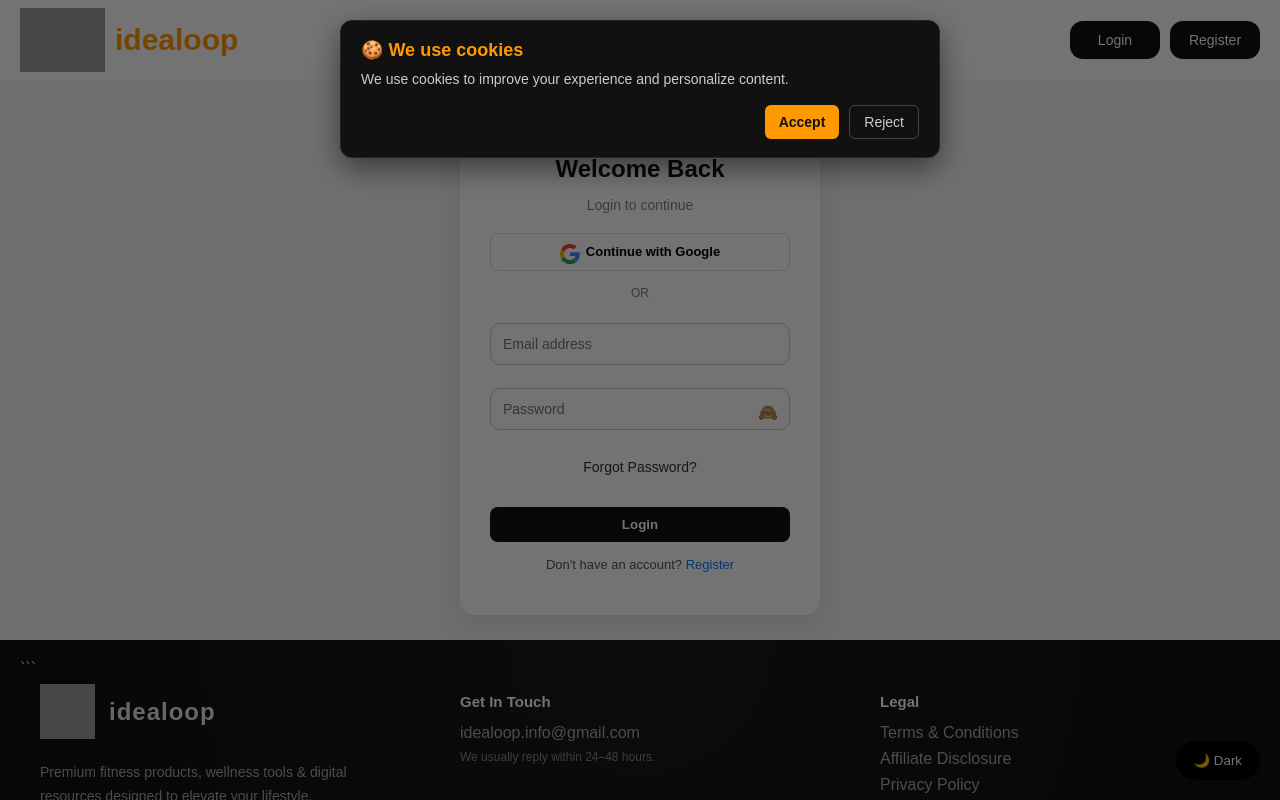
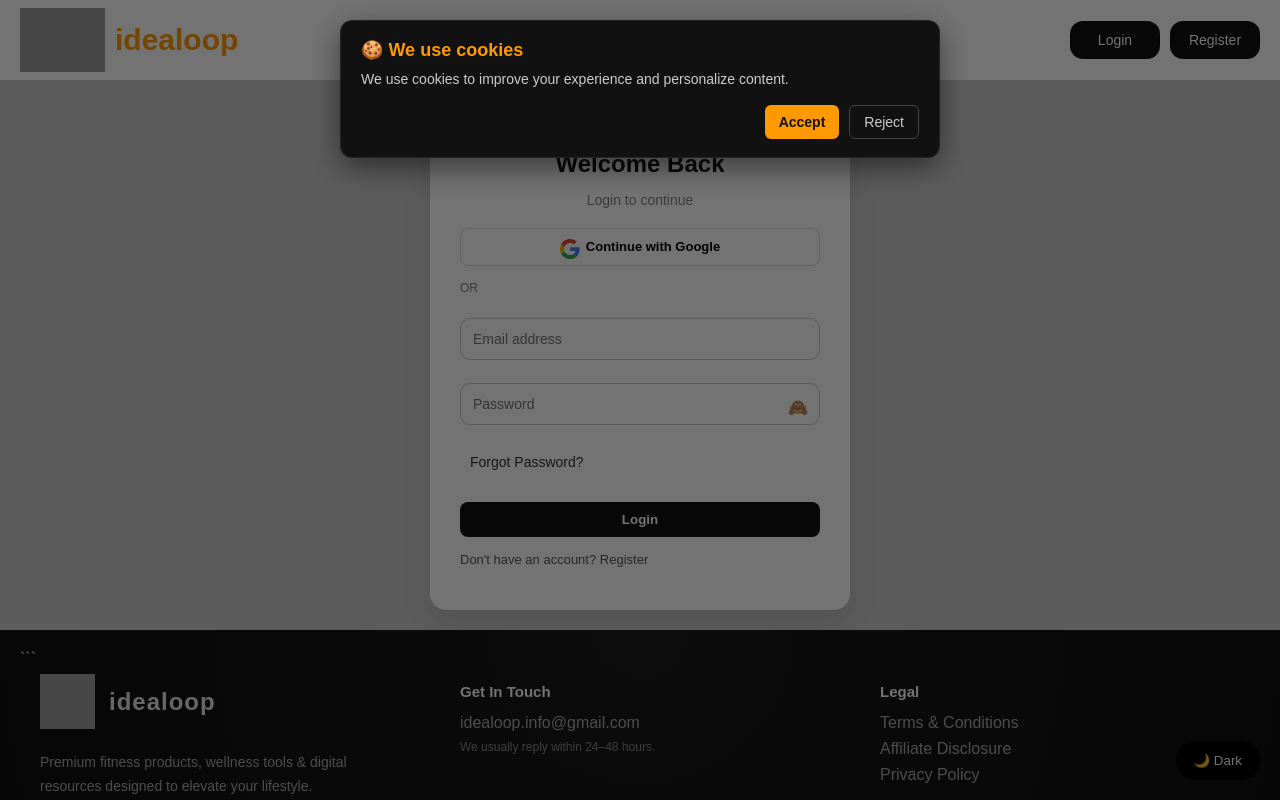
Before and after one commit to idealoopinfo-ui/idealoopnew, a React (Vite) app: page /login in a window 1280 px wide. Shown: the top 800 px of the page. Built offline with nearby package versions, Linux system fonts and the light colour scheme; no server answers; grey boxes are pictures that could not be loaded.

Commit message:
Your commit message

```diff
--- a/src/pages/BlogPostPage/BlogPostPage.css
+++ b/src/pages/BlogPostPage/BlogPostPage.css
@@ -1,5 +1,5 @@
 /* =========================
-   LOADER
+   LOADER - BLOG DETAIL PAGE
 ========================= */
 .loader-container {
     height: 100vh;
@@ -28,11 +28,10 @@
   /* =========================
      BLOG PAGE
   ========================= */
-  .blog-container {
-    max-width: 1000px;   /* tighter layout */
-    margin: 0 auto;
-    padding: 0 10px;
-    gap: 15px;           /* reduced spacing */
+  .post-container {
+    max-width: 900px;
+    margin: 60px auto;
+    padding: 0 20px 60px;
   }
 
   /* TITLE */
--- a/src/pages/Home/Home.css
+++ b/src/pages/Home/Home.css
@@ -16,6 +16,7 @@ HERO SECTION
 ========================= */
 .hero {
   min-height: 45vh;
+
   background:
     linear-gradient(rgba(0,0,0,0.55), rgba(0,0,0,0.55)),
     url("https://bykkbdkowxocrfucxlhd.supabase.co/storage/v1/object/public/personal/1f1ccea0-bfdf-4096-9886-fc7720a77ae1.png");
@@ -25,12 +26,18 @@ HERO SECTION
 
   display: flex;
   flex-direction: column;
-  align-items: center;
-  justify-content: center;
 
-  text-align: center;
-  padding: 30px 20px;
+  justify-content: flex-start;  /* 👈 move UP */
+  align-items: flex-start;      /* 👈 move LEFT */
+
+  text-align: left;
+  padding: 60px;
+
   color: white;
+}
+.hero h1,
+.hero p {
+  line-height: 1.0;
 }
 
 /* =========================
--- a/src/pages/Login/Login.css
+++ b/src/pages/Login/Login.css
@@ -2,37 +2,45 @@
    LOGIN PAGE
 ========================= */
 .login-container {
-    min-height: 70vh;
+    min-height: 60vh;
 
     display: flex;
     justify-content: center;
     align-items: center;
 
     background: #f4f6f9;
-    padding: 20px;
+    padding: 10px;
   }
 
   /* =========================
      LOGIN CARD
   ========================= */
+  /* FULL PAGE CENTER WRAPPER */
+.login-wrapper {
+  min-height: 60vh;
+  display: flex;
+  justify-content: center;   /* center horizontally */
+  align-items: center;       /* center vertically */
+  padding: 20px 20px;        /* top + bottom space */
+  box-sizing: border-box;
+  background:  #ccc;;
+}
+
+/* LOGIN CARD */
 .login-card {
   width: 100%;
-    max-width: 360px;
-
-    background: white;
-
+  max-width: 420px;
+  background: #ffffff;
+  border-radius: 16px;
   padding: 30px;
-    border-radius: 14px;
-
-    box-shadow: 0 10px 30px rgba(0, 0, 0, 0.1);
-
-    text-align: center;
+  box-shadow: 0 10px 30px rgba(0,0,0,0.1);
 }
 
   /* TITLE */
 .login-card h2 {
   margin-bottom: 5px;
   color: #111;
+  text-align: center;
 }
 
 /* SUBTITLE */
@@ -40,6 +48,7 @@
   font-size: 14px;
   color: gray;
   margin-bottom: 20px;
+  text-align: center;
 }
 
   /* =========================
@@ -208,32 +217,46 @@
     text-decoration: underline;
   }
 
+  .register-text span {
+    cursor: pointer;
+    transition: all 0.2s ease;
+  }
+
+  /* Hover effect */
+  .register-text span:hover {
+    color: #ff6b00;   /* you can change to your brand color */
+    text-decoration: underline;
+  }
+
   /* =========================
      TOAST MESSAGE
   ========================= */
-  .toast-message {
+  .message {
     position: fixed;
-
     top: 20px;
     right: 20px;
 
-    background: #16a34a;
+    background: #28a745;
     color: white;
+    padding: 10px 16px;
+    border-radius: 8px;
 
-    padding: 14px 20px;
-
-    border-radius: 12px;
-
-    font-size: 14px;
-    font-weight: 600;
-
-    box-shadow: 0 8px 20px rgba(0, 0, 0, 0.15);
-
-    z-index: 999;
+    z-index: 9999;
+    box-shadow: 0 5px 15px rgba(0,0,0,0.2);
 
     animation: slideIn 0.3s ease;
   }
 
+  @keyframes slideIn {
+    from {
+      transform: translateX(100%);
+      opacity: 0;
+    }
+    to {
+      transform: translateX(0);
+      opacity: 1;
+    }
+  }
   /* =========================
      ANIMATION
   ========================= */
--- a/src/pages/Login/Login.jsx
+++ b/src/pages/Login/Login.jsx
@@ -23,7 +23,7 @@ export default function Login() {
 const [loading, setLoading] = useState(false);
 
 /* =========================
-     LOGIN FUNCTION
+LOGIN FUNCTION (FIXED)
 ========================= */
 const handleLogin = async (e) => {
 e.preventDefault();
@@ -31,7 +31,7 @@ export default function Login() {
 setLoading(true);
 setMessage("");
 
-    const { error } = await supabase.auth.signInWithPassword({
+const { data, error } = await supabase.auth.signInWithPassword({
   email,
   password,
 });
@@ -43,12 +43,27 @@ export default function Login() {
   return;
 }
 
+/* ✅ SESSION FIX START */
+const session = data?.session;
+
+if (!session || !session.access_token) {
+  setMessage("Login failed: Session not created");
+  setLoading(false);
+  return;
+}
+
+console.log("LOGIN SESSION:", session);
+/* ✅ SESSION FIX END */
+
 /* SUCCESS */
 setMessage("✅ Login successful!");
 
+setLoading(false);
+
+/* 🔥 small delay ensures JWT is stored properly */
 setTimeout(() => {
   navigate("/");
-    }, 1200);
+}, 800);
 };
 
 /* =========================
@@ -86,12 +101,10 @@ export default function Login() {
 };
 
 return (
-    <div className="login-container">
-      {/* MESSAGE */}
+<div className="login-wrapper">
+
 {message && (
-        <div className="toast-message">
-          {message}
-        </div>
+<div className="message">{message}</div>
 )}
 
   <div className="login-card">
@@ -108,44 +121,20 @@ export default function Login() {
       onClick={handleGoogleLogin}
     >
       <span className="google-icon">
-            <svg
-              width="20"
-              height="20"
-              viewBox="0 0 48 48"
-            >
-              <path
-                fill="#EA4335"
-                d="M24 9.5c3.54 0 6.71 1.22 9.21 3.6l6.85-6.85C35.98 2.69 30.41 0 24 0 14.62 0 6.51 5.38 2.56 13.22l7.98 6.2C12.43 13.21 17.74 9.5 24 9.5z"
-              />
-
-              <path
-                fill="#4285F4"
-                d="M46.98 24.55c0-1.57-.15-3.09-.38-4.55H24v9.02h12.94c-.58 2.96-2.26 5.48-4.78 7.18l7.73 6c4.51-4.18 7.09-10.36 7.09-17.65z"
-              />
-
-              <path
-                fill="#FBBC05"
-                d="M10.54 28.43a14.5 14.5 0 0 1 0-9.02l-7.98-6.2A24 24 0 0 0 0 24c0 3.88.93 7.54 2.56 10.79l7.98-6.36z"
-              />
-
-              <path
-                fill="#34A853"
-                d="M24 48c6.41 0 11.8-2.1 15.73-5.7l-7.73-6c-2.15 1.45-4.92 2.3-8 2.3-6.26 0-11.57-3.71-13.46-9.09l-7.98 6.36C6.51 42.62 14.62 48 24 48z"
-              />
+        <svg width="20" height="20" viewBox="0 0 48 48">
+          <path fill="#EA4335" d="M24 9.5c3.54 0 6.71 1.22 9.21 3.6l6.85-6.85C35.98 2.69 30.41 0 24 0 14.62 0 6.51 5.38 2.56 13.22l7.98 6.2C12.43 13.21 17.74 9.5 24 9.5z"/>
+          <path fill="#4285F4" d="M46.98 24.55c0-1.57-.15-3.09-.38-4.55H24v9.02h12.94c-.58 2.96-2.26 5.48-4.78 7.18l7.73 6c4.51-4.18 7.09-10.36 7.09-17.65z"/>
+          <path fill="#FBBC05" d="M10.54 28.43a14.5 14.5 0 0 1 0-9.02l-7.98-6.2A24 24 0 0 0 0 24c0 3.88.93 7.54 2.56 10.79l7.98-6.36z"/>
+          <path fill="#34A853" d="M24 48c6.41 0 11.8-2.1 15.73-5.7l-7.73-6c-2.15 1.45-4.92 2.3-8 2.3-6.26 0-11.57-3.71-13.46-9.09l-7.98 6.36C6.51 42.62 14.62 48 24 48z"/>
         </svg>
       </span>
 
       Continue with Google
     </button>
 
-        {/* DIVIDER */}
-        <div className="divider">
-          OR
-        </div>
+    <div className="divider">OR</div>
 
-        {/* LOGIN FORM */}
     <form onSubmit={handleLogin}>
-          {/* EMAIL */}
       <input
         className="input"
         type="email"
@@ -155,7 +144,6 @@ export default function Login() {
         required
       />
 
-          {/* PASSWORD */}
       <div className="password-box">
         <input
           className="input"
@@ -168,40 +156,24 @@ export default function Login() {
 
         <span
           className="toggle-password"
-              onClick={() =>
-                setShowPassword(!showPassword)
-              }
+          onClick={() => setShowPassword(!showPassword)}
         >
           {showPassword ? "🐵" : "🙈"}
         </span>
       </div>
 
-          {/* FORGOT PASSWORD */}
-          <p
-            className="forgot-password"
-            onClick={handleForgotPassword}
-          >
+      <p className="forgot-password" onClick={handleForgotPassword}>
         Forgot Password?
       </p>
 
-          {/* LOGIN BUTTON */}
-          <button
-            type="submit"
-            className="login-btn"
-            disabled={loading}
-          >
+      <button type="submit" className="login-btn" disabled={loading}>
         {loading ? "Logging in..." : "Login"}
       </button>
     </form>
 
-        {/* REGISTER */}
     <p className="register-text">
       Don't have an account?{" "}
-
-          <span
-            className="register-link"
-            onClick={() => navigate("/register")}
-          >
+      <span onClick={() => navigate("/register")}>
         Register
       </span>
     </p>
--- a/src/pages/Register/Register.css
+++ b/src/pages/Register/Register.css
@@ -10,7 +10,7 @@
 
     padding: 20px;
 
-    background: #f4f6f9;
+    background: #ccc;
   }
 
   /* =========================
```
Lines whose indentation alone changed are shown as unchanged.
